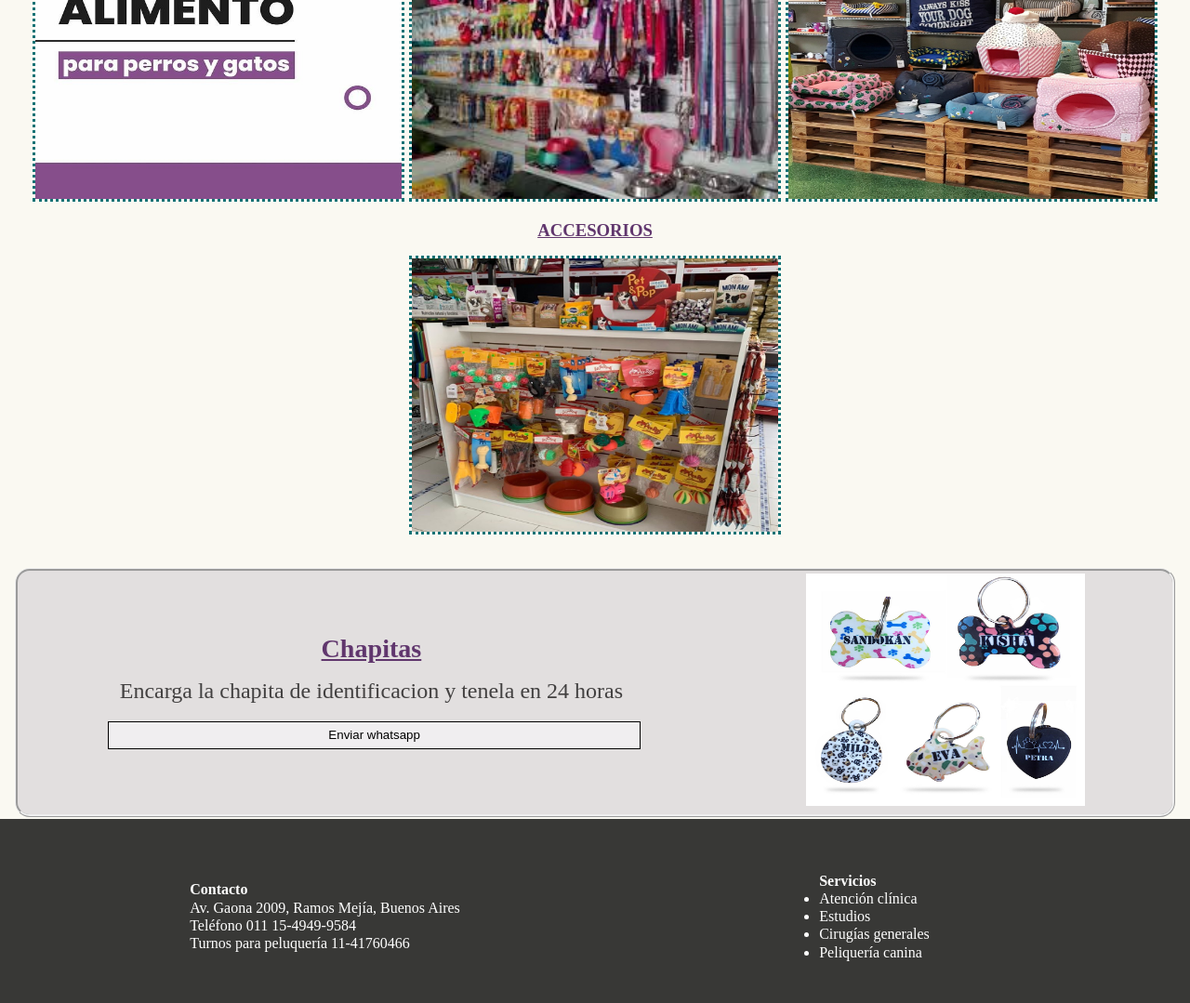
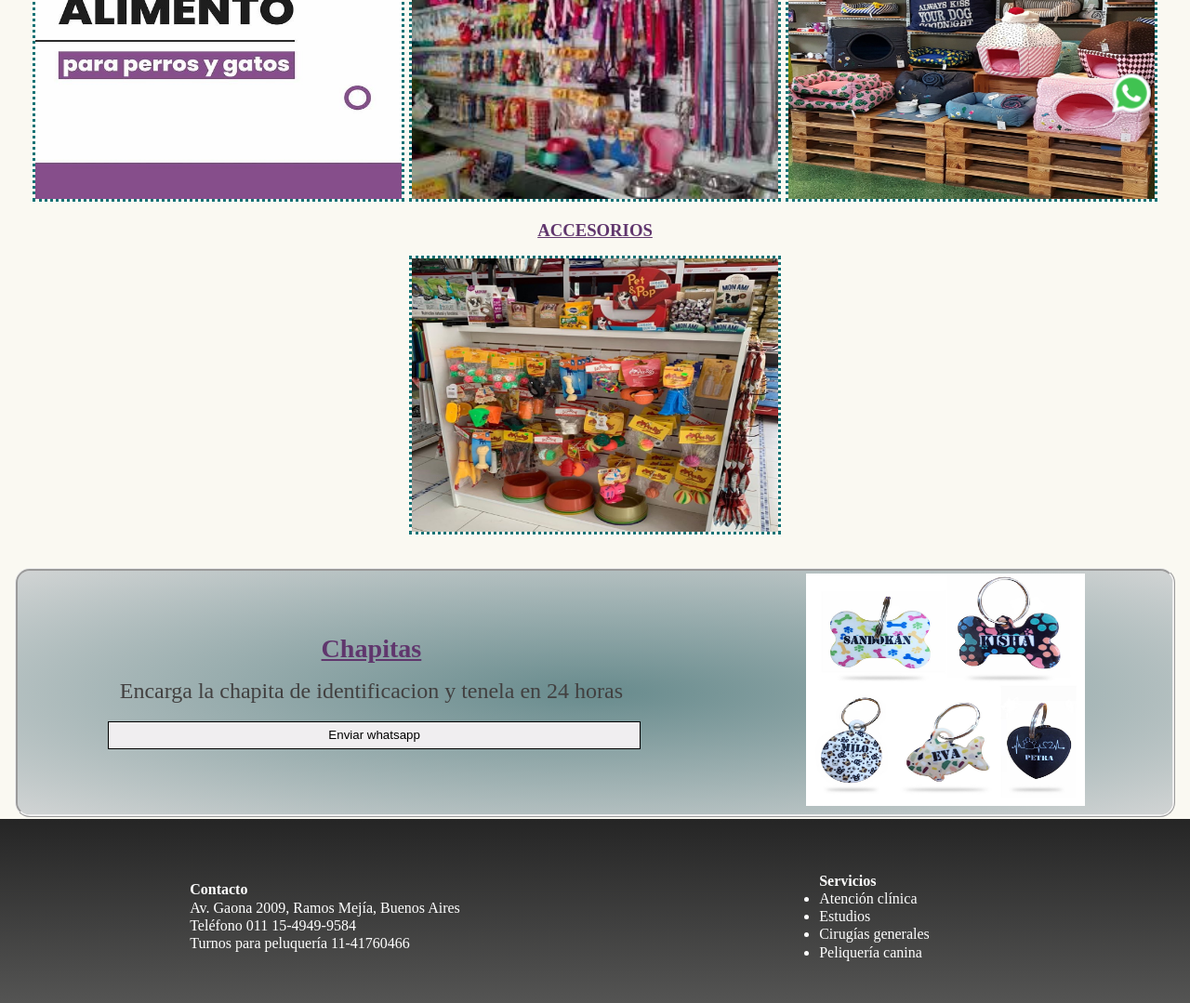
Before and after one commit to marielaGimenez1990/proyecto-veterinariaHocicos, a plain HTML site: page pages/petshop.html in a window 1280 px wide. Shown: the part 713-1792 px from the top of the page at 93% size. Drawn offline with Linux system fonts and the light colour scheme.

Commit message:
Se agregaron gradientes (footer,y seccion Petshop)

```diff
--- a/css/styles.css
+++ b/css/styles.css
@@ -243,6 +243,7 @@ footer {
     font-family: 'Roboto Serif', serif;
     line-height: 1.2rem;
     padding-left: 0.5rem;
+    background-image: linear-gradient(rgb(37, 37, 37) , rgb(87, 87, 86));
 }
 
 .cajaFooter {
@@ -256,7 +257,7 @@ footer {
 
 .cajaFooter a{
     position:fixed;
-    bottom: 20vw;
+    bottom: 10vw;
     right: 3vw;
 }
 
@@ -514,6 +515,7 @@ footer {
     padding: 0.2rem;
     text-align: center;
     margin-top: 1rem;
+    background-image: radial-gradient(rgb(104, 139, 141) , rgb(209, 212, 212));
 }
 
 #chapitas img{
```
